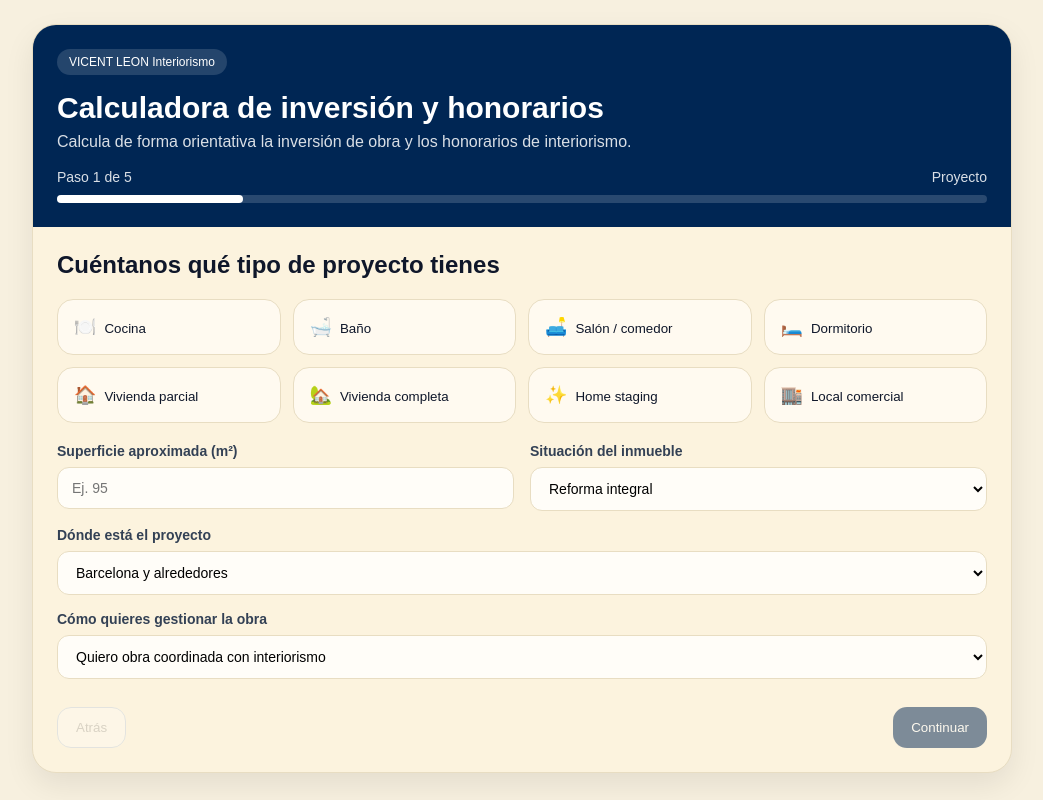
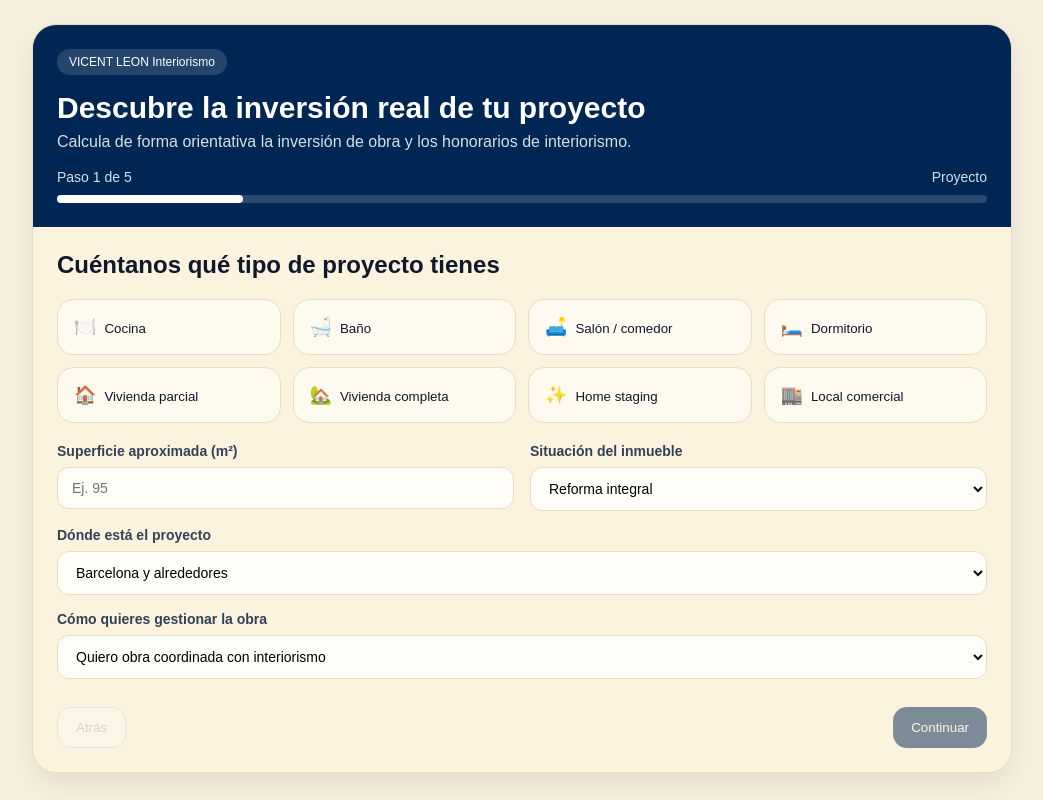
Before and after one commit to vicent-cloud/calculadora-vicent-leon-V2, a React (Vite) app: page / in a window 1280 px wide. Shown: the whole page, without its empty margins (118-1161 px from the left). Built offline with nearby package versions, Linux system fonts and the light colour scheme.

Commit message:
Update App.jsx

```diff
--- a/src/App.jsx
+++ b/src/App.jsx
@@ -334,7 +334,7 @@ export default function App() {
                 </div>
               )}
             </div>
-            <h1 style={{ margin: "16px 0 8px", fontSize: 30 }}>Calculadora de inversión y honorarios</h1>
+            <h1 style={{ margin: "16px 0 8px", fontSize: 30 }}>Descubre la inversión real de tu proyecto</h1>
             <p style={{ margin: 0, opacity: 0.85 }}>Calcula de forma orientativa la inversión de obra y los honorarios de interiorismo.</p>
             <div style={{ marginTop: 18, display: "flex", justifyContent: "space-between", fontSize: 14, opacity: 0.85 }}>
               <span>Paso {step + 1} de {steps.length}</span>
```
